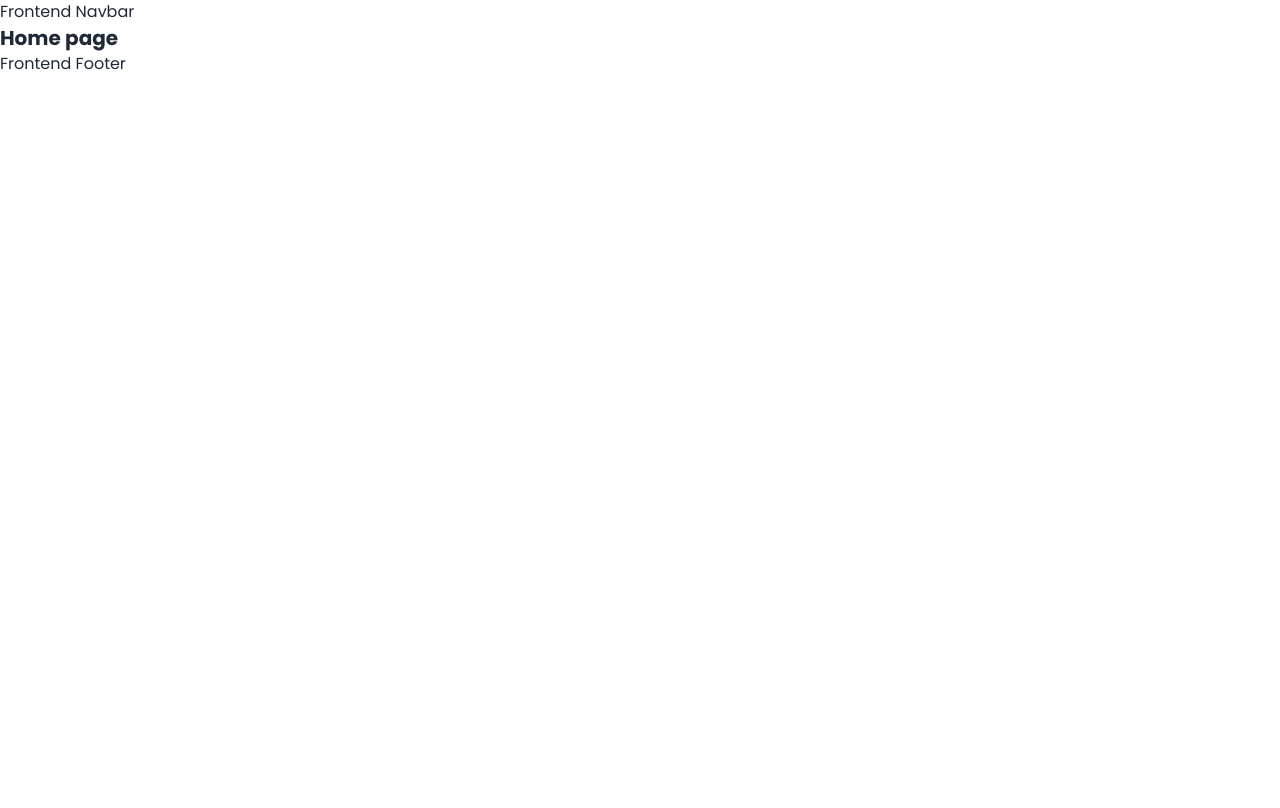
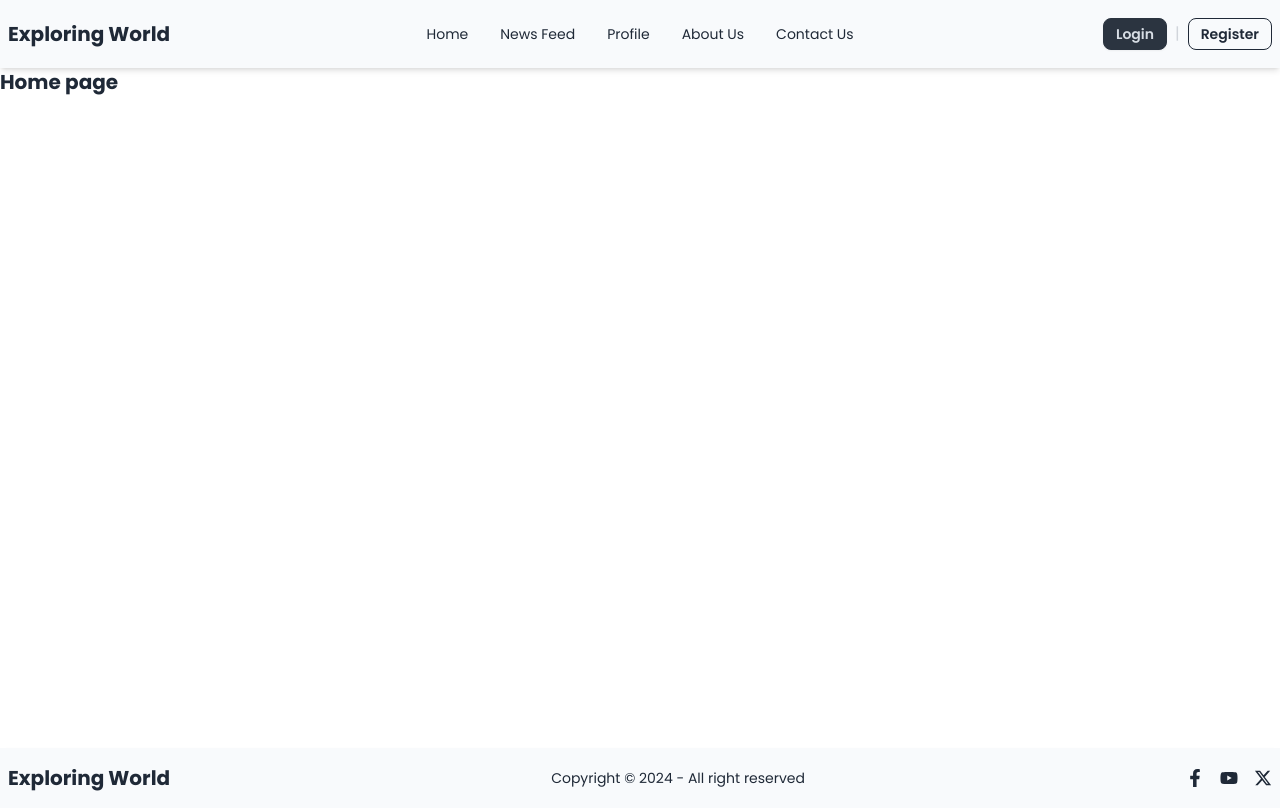
Before and after one commit to raian-shahrear/exploring-world-client, a Next.js app: page / in a window 1280 px wide. Built offline with nearby package versions, Linux system fonts and the light colour scheme.

Commit message:
frontend: Navbar & Footer added

```diff
--- a/src/app/(frontend)/layout.tsx
+++ b/src/app/(frontend)/layout.tsx
@@ -6,7 +6,7 @@ const FrontendLayout = ({ children }: { children: React.ReactNode }) => {
   return (
     <div>
       <FrontendNavbar />
-      <div>{children}</div>
+      <div className="min-h-[93.5vh] pt-[68px]">{children}</div>
       <FrontendFooter />
     </div>
   );
--- a/src/components/shared/frontend/footer/Footer.tsx
+++ b/src/components/shared/frontend/footer/Footer.tsx
@@ -1,9 +1,34 @@
+import Link from "next/link";
+import { FaFacebookF, FaYoutube } from "react-icons/fa";
+import { FaXTwitter } from "react-icons/fa6";
+
 const FrontendFooter = () => {
-    return (
-        <div>
-            Frontend Footer
-        </div>
-    );
+  return (
+    <div className="bg-slate-50 shadow-md">
+      <footer className="footer gap-y-4 lg:container mx-auto items-center py-4 px-2">
+        <aside className="grid-flow-col justify-self-center md:justify-self-start">
+          <Link href="/" className="text-xl font-bold flex gap-1">
+            <span>Exploring</span>
+            <span>World</span>
+          </Link>
+        </aside>
+        <p className="justify-self-center">
+          Copyright © {new Date().getFullYear()} - All right reserved
+        </p>
+        <nav className="grid-flow-col gap-4 place-self-center md:justify-self-end">
+          <Link href="https://www.facebook.com" className="text-lg" target="_blank">
+            <FaFacebookF />
+          </Link>
+          <Link href="https://www.youtube.com" className="text-lg" target="_blank">
+            <FaYoutube />
+          </Link>
+          <Link href="https://x.com" className="text-lg" target="_blank">
+            <FaXTwitter />
+          </Link>
+        </nav>
+      </footer>
+    </div>
+  );
 };
 
 export default FrontendFooter;
--- a/src/components/shared/frontend/navbar/Navbar.tsx
+++ b/src/components/shared/frontend/navbar/Navbar.tsx
@@ -1,9 +1,96 @@
+import Link from "next/link";
+
 const FrontendNavbar = () => {
-    return (
-        <div>
-            Frontend Navbar
+  return (
+    <div className=" bg-slate-50 shadow-md fixed w-full">
+      <div className="navbar lg:container mx-auto">
+        <div className="navbar-start">
+          <div className="dropdown">
+            <div
+              tabIndex={0}
+              role="button"
+              className="btn btn-ghost ps-0 btn-sm lg:hidden"
+            >
+              <svg
+                xmlns="http://www.w3.org/2000/svg"
+                className="h-5 w-5"
+                fill="none"
+                viewBox="0 0 24 24"
+                stroke="currentColor"
+              >
+                <path
+                  strokeLinecap="round"
+                  strokeLinejoin="round"
+                  strokeWidth="2"
+                  d="M4 6h16M4 12h8m-8 6h16"
+                />
+              </svg>
+            </div>
+            <ul
+              tabIndex={0}
+              className="menu menu-sm dropdown-content bg-base-100 rounded-box z-[1] mt-3 w-52 p-2 shadow"
+            >
+              <li>
+                <Link href="/">Home</Link>
+              </li>
+              <li>
+                <Link href="/news-feed">News Feed</Link>
+              </li>
+              <li>
+                <Link href="/profile">Profile</Link>
+              </li>
+              <li>
+                <Link href="/about-us">About Us</Link>
+              </li>
+              <li>
+                <Link href="/contact-us">Contact Us</Link>
+              </li>
+            </ul>
+          </div>
+          <Link href="/" className="tex-lg md:text-xl font-bold flex gap-1">
+            <span>Exploring</span>
+            <span>World</span>
+          </Link>
         </div>
-    );
+        <div className="navbar-center hidden lg:flex">
+          <ul className="menu menu-horizontal px-1">
+            <li>
+              <Link href="/">Home</Link>
+            </li>
+            <li>
+              <Link href="/news-feed">News Feed</Link>
+            </li>
+            <li>
+              <Link href="/profile">Profile</Link>
+            </li>
+            <li>
+              <Link href="/about-us">About Us</Link>
+            </li>
+            <li>
+              <Link href="/contact-us">Contact Us</Link>
+            </li>
+          </ul>
+        </div>
+        <div className="navbar-end">
+          <div className="flex gap-2 items-center">
+            <Link
+              href="/login"
+              className="btn btn-xs md:btn-sm btn-neutral py-1 px-2 h-fit w-fit"
+            >
+              Login
+            </Link>
+            <span className="text-gray-300">|</span>
+            <Link
+              href="/register"
+              className="btn btn-xs md:btn-sm btn-outline py-1 px-2 h-fit w-fit"
+            >
+              Register
+            </Link>
+          </div>
+        </div>
+      </div>
+    </div>
+  );
 };
 
 export default FrontendNavbar;
```
